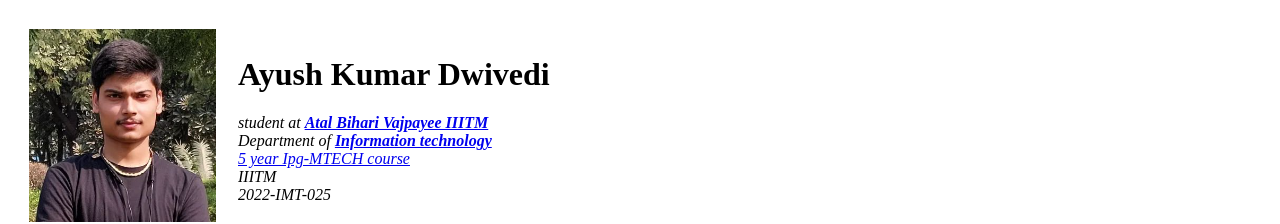
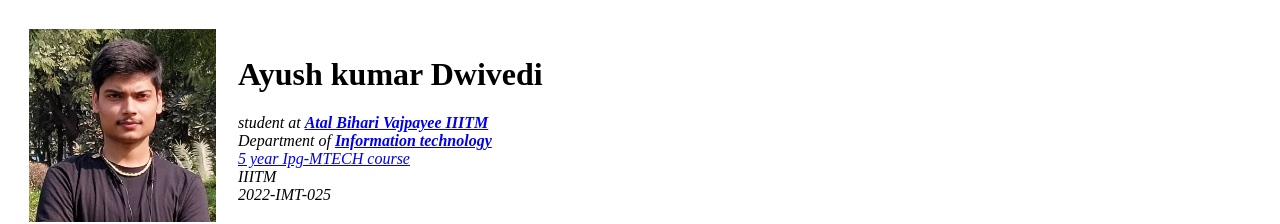
Before and after one commit to Ayushd785/CV, a plain HTML site: page index.html in a window 1280 px wide. Shown: the top 224 px of the page. Drawn offline with Linux system fonts and the light colour scheme.

Commit message:
Update index.html

```diff
--- a/index.html
+++ b/index.html
@@ -10,7 +10,7 @@
     <table cellspacing="20">
         <tr>
             <td><img src = "akd.png"></td>
-            <td><h1>Ayush Kumar Dwivedi</h1>
+            <td><h1>Ayush kumar Dwivedi</h1>
                 <p>
                     <em>
                         student at <strong><a href="https://www.iiitm.ac.in/index.php/en/">Atal Bihari Vajpayee IIITM</a></strong>
```
